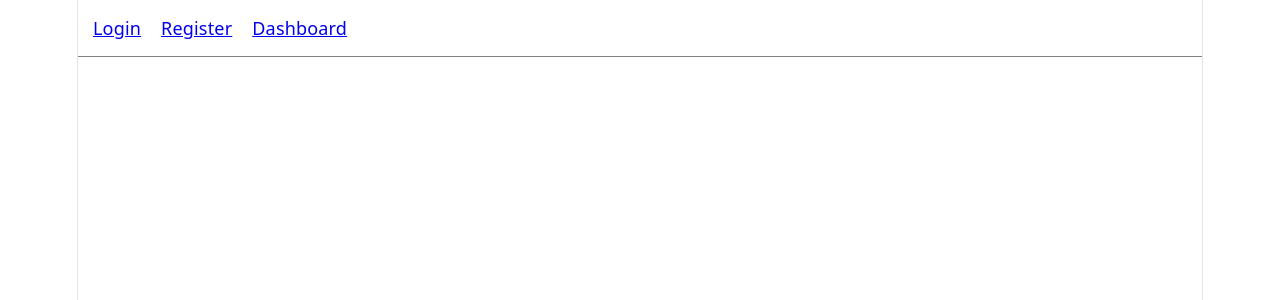
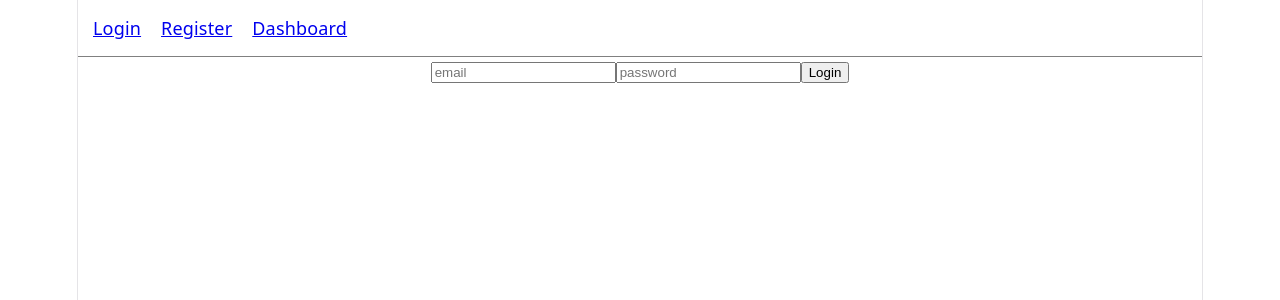
Before and after one commit to abhitiwari1258/Task_Manager, a React (Vite) app in the folder client/: page / in a window 1280 px wide. Shown: the top 300 px of the page. Built offline with nearby package versions, Linux system fonts and the light colour scheme.

Commit message:
login working

```diff
--- a/client/src/pages/Dashboard.jsx
+++ b/client/src/pages/Dashboard.jsx
@@ -3,7 +3,7 @@ import React from 'react'
 const Dashboard = () => {
   return (
     <div>
-
+      <h1>Dashboard</h1>
     </div>
   )
 }
--- a/client/src/pages/Login.jsx
+++ b/client/src/pages/Login.jsx
@@ -1,10 +1,50 @@
 import React from 'react'
+import {useState} from 'react'
+import API from '../services/api'
+import {useNavigate, useNavigation} from 'react-router-dom'
+const Login = () => {
+    const navigate = useNavigate()
+    const [form,setForm] = useState({
+        email:'',
+        password:''
+    })
 
-const Login = () => {
+    const handleChange = (e)=>{
+        setForm({...form, [e.target.name] : e.target.value })
+    }
+
+    const handleSubmit = async(e)=>{
+        e.preventDefault()
+
+        try{
+            const res = await API.post("/auth/login",form)
+
+            localStorage.setItem("token",res.data.token)
+
+            navigate("/dashboard")
+        }catch(err){
+            console.log(err.response?.data ||err.message);
+        }
+    }
+
   return (
-    <div>
+    <form onSubmit={handleSubmit}>
+      <input
+      type="text"
+      name="email"
+      placeholder='email'
+      onChange={handleChange}
+      />
 
-    </div>
+      <input
+      type="password"
+      name="password"
+      placeholder='password'
+      onChange={handleChange}
+      />
+
+      <button>Login</button>
+    </form>
   )
 }
 
```
